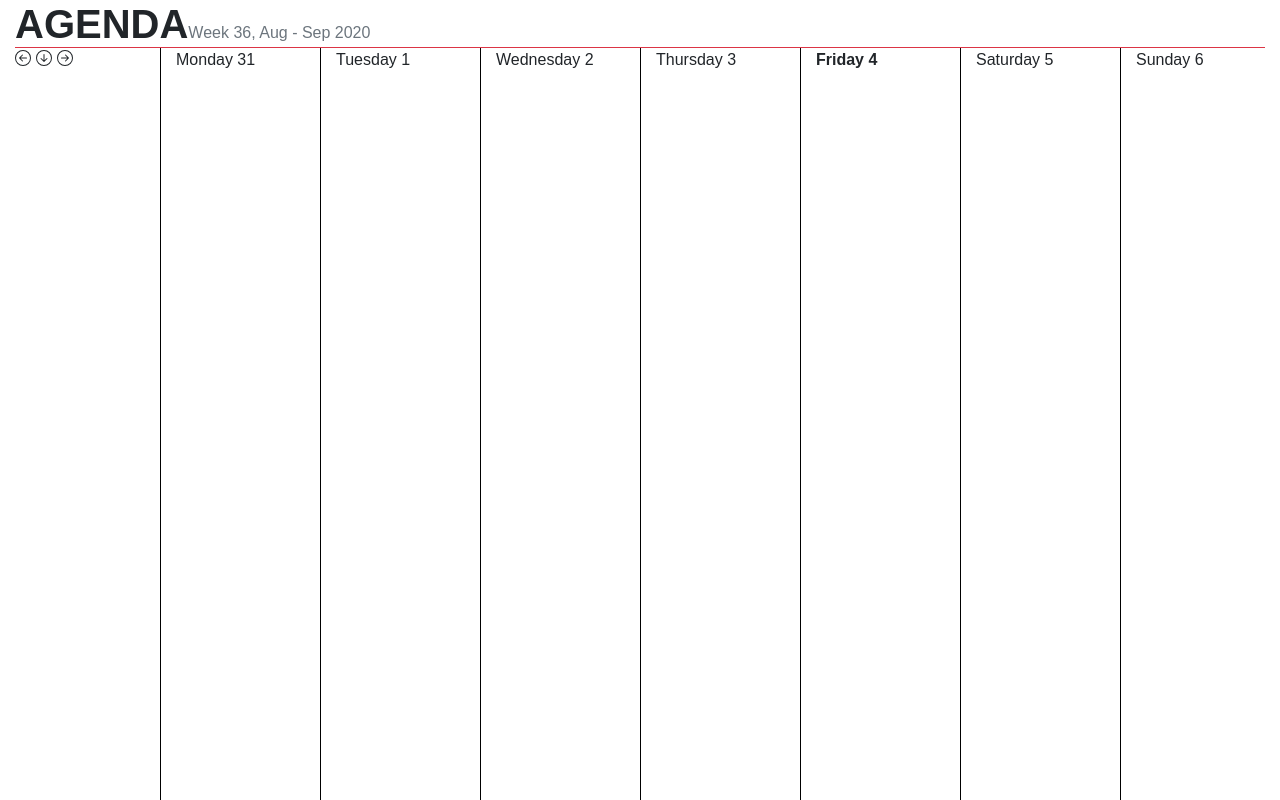
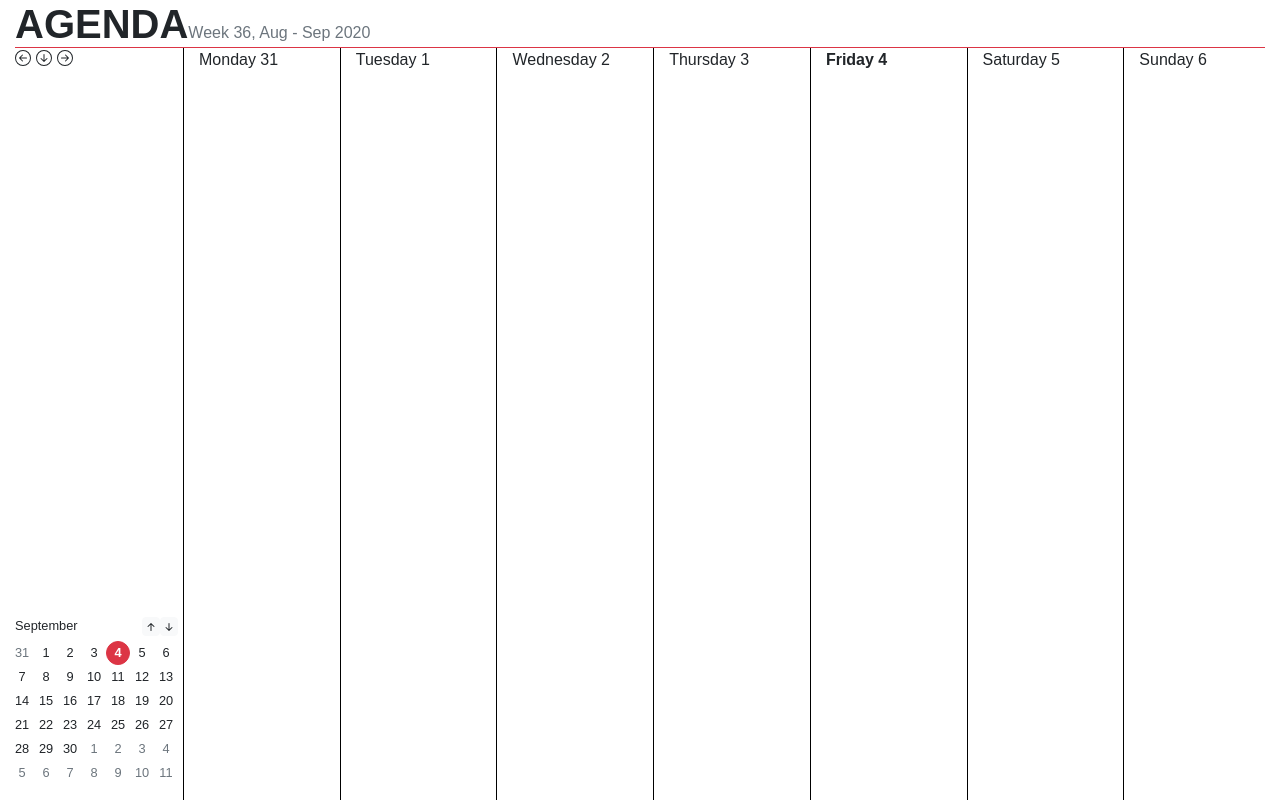
Before and after one commit to rayoverweij/agenda, a React (Create React App) app: page / in a window 1280 px wide. Built offline with nearby package versions, Linux system fonts and the light colour scheme; a web font is replaced by a local one.

Commit message:
Mini calendar

```diff
--- a/src/App.scss
+++ b/src/App.scss
@@ -19,6 +19,10 @@ main {
 }
 
 #toolCol {
+    min-width: 183px;
+    display: flex;
+    flex-direction: column;
+    justify-content: space-between;
     padding: 0;
 }
 
--- a/src/App.tsx
+++ b/src/App.tsx
@@ -1,6 +1,7 @@
 import React, { useState } from 'react';
 import './App.scss';
 import WeekDay from './calendar/WeekDay';
+import MiniCal from './minical/MiniCal';
 import { TaskSet } from './types/Task';
 import { Day, DaySet } from './types/Day';
 import Container from 'react-bootstrap/Container';
@@ -138,7 +139,7 @@ const App = () => {
                 <Row>
                     <Col>
                         <h1>Agenda</h1>
-                        <span className="weekNumber">Week {getWeek(currentDate)}, {thisMonth()}</span>
+                        <span className="weekNumber">Week {getWeek(currentDate, { weekStartsOn: 1 })}, {thisMonth()}</span>
                     </Col>
                 </Row>
             </header>
@@ -151,6 +152,10 @@ const App = () => {
                                 <ArrowDownCircle className="weekChevron" onClick={today} />
                                 <ArrowRightCircle className="weekChevron" onClick={nextWeek} />
                             </div>
+                            <MiniCal
+                                currentDate={currentDate}
+                                setCurrentDate={setCurrentDate}
+                            />
                         </Col>
                         {
                             weekDays.map((weekDay, index) => {
--- /dev/null
+++ b/src/minical/MiniCal.scss
@@ -0,0 +1,55 @@
+.miniCal {
+    width: calc(100% - 45px);
+    margin-left: 25px;
+    margin-bottom: 15px;
+    font-size: 0.8rem;
+
+    .miniCalHeader {
+        margin-left: -10px;
+        margin-right: -15px;
+        margin-bottom: 5px;
+        display: flex;
+        justify-content: space-between;
+
+        .btn {
+            padding: 0;
+            margin: 0;
+            line-height: 1;
+        }
+    }
+
+    .miniCalBody {
+        .col {
+            padding: 0;
+            text-align: center;
+        }
+
+        .btn {
+            height: 24px;
+            width: 24px;
+            padding: 0;
+            border-radius: 50px;
+            background-color: transparent;
+            border-color: transparent;
+            font-size: 0.8rem;
+
+            &:hover {
+                background-color: #E2E6EA;
+            }
+
+            &.notThisMonth {
+                color: var(--gray);
+            }
+
+            &.today {
+                background-color: var(--red);
+                color: white;
+            }
+
+            &.selected {
+                border-color: var(--red);
+            }
+        }
+    }
+
+}
--- /dev/null
+++ b/src/minical/MiniCal.tsx
@@ -0,0 +1,79 @@
+import React, { useState } from 'react';
+import './MiniCal.scss';
+import { Row, Col, Button } from 'react-bootstrap';
+import { format, startOfMonth, startOfWeek, addDays, isToday, isSameDay, subMonths, addMonths, isSameMonth } from 'date-fns';
+import { ArrowUpShort, ArrowDownShort } from 'react-bootstrap-icons';
+
+
+type MiniCalProps = {
+    currentDate: Date,
+    setCurrentDate: (date: Date) => void
+}
+
+const MiniCal = ({currentDate, setCurrentDate}: MiniCalProps) => {
+    const [selectedDate, setSelectedDate] = useState(currentDate);
+
+    const monthStart = startOfMonth(selectedDate);
+    const startOfFirstWeekInMonth = startOfWeek(monthStart, { weekStartsOn: 1 });
+
+    const displayedDays: Date[] = [];
+    for(let i = 0; i < 42; i++) {
+        displayedDays.push(addDays(startOfFirstWeekInMonth, i));
+    }
+
+    const onClick = (day: Date) => { setCurrentDate(day); }
+
+    const prevMonth = () => { setSelectedDate(subMonths(selectedDate, 1)); }
+    const nextMonth = () => { setSelectedDate(addMonths(selectedDate, 1)); }
+
+    return (
+        <div className="miniCal">
+            <div className="miniCalHeader">
+                <div>
+                    {format(selectedDate, 'MMMM')}
+                </div>
+                <div>
+                    <Button
+                        variant="light"
+                        onClick={prevMonth}
+                    >
+                        <ArrowUpShort />
+                    </Button>
+                    <Button
+                        variant="light"
+                        onClick={nextMonth}
+                    >
+                        <ArrowDownShort />
+                    </Button>
+                </div>
+            </div>
+            <div className="miniCalBody">
+                {[0, 1, 2, 3, 4, 5].map(no => {
+                    return (
+                        <Row key={`miniCal-row-${no}`}>
+                            {displayedDays.slice(no * 7, (no + 1) * 7).map((day, index) => {
+                                return (
+                                    <Col key={`miniCal-row-${no}-day-${index}`}>
+                                        <Button
+                                            variant="light"
+                                            className={`
+                                                ${isSameMonth(selectedDate, day) ? "" : "notThisMonth"}
+                                                ${isToday(day) ? "today" : ""}
+                                                ${isSameDay(currentDate, day) ? "selected" : ""}
+                                            `}
+                                            onClick={() => onClick(day) }
+                                        >
+                                            {format(day, 'd')}
+                                        </Button>
+                                    </Col>
+                                );
+                            })}
+                        </Row>
+                    );
+                })}
+            </div>
+        </div>
+    );
+}
+
+export default MiniCal;
```
